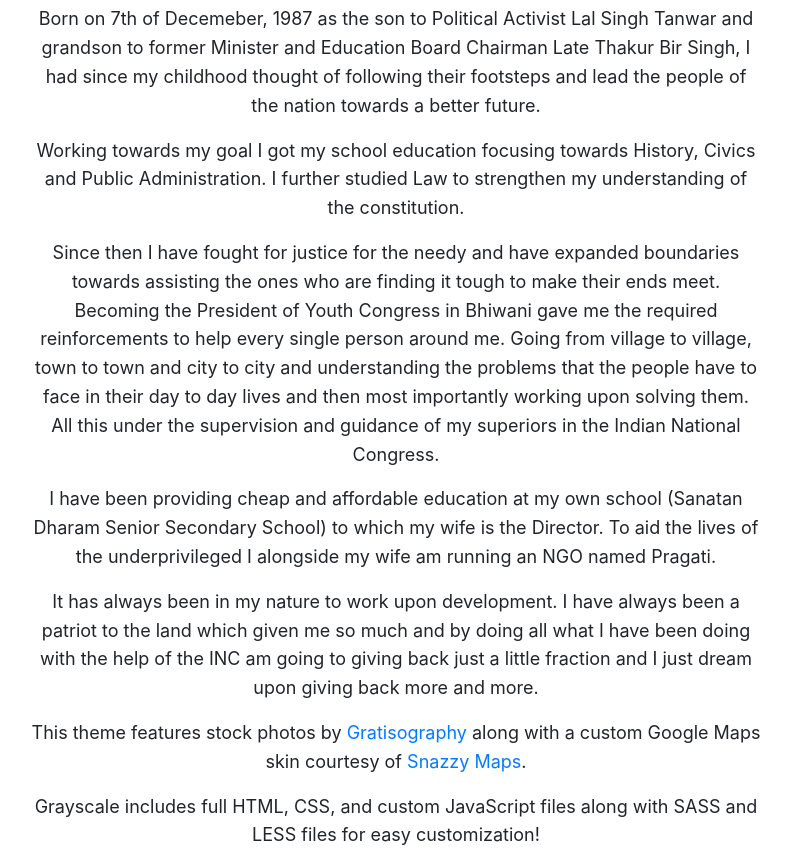
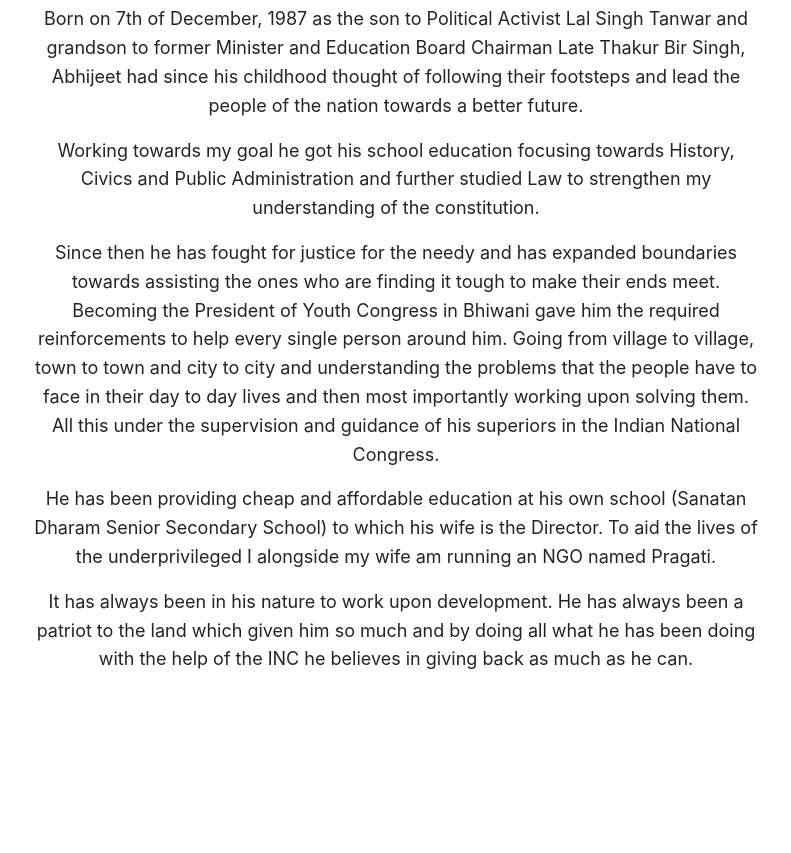
Before and after one commit to chauhanani03/Chauhan123, a website with bundled scripts: page index.html in a window 1280 px wide. Shown: the part 1041-1894 px from the top of the page, without its empty margins (244-1035 px from the left). Built offline with nearby package versions, Linux system fonts and the light colour scheme.

Commit message:
Update index.html

```diff
--- a/index.html
+++ b/index.html
@@ -69,22 +69,18 @@
         <div class="row">
           <div class="col-lg-8 mx-auto">
             <h2>About Abhijeet</h2>
-            <p>Born on 7th of Decemeber, 1987 as the son to Political Activist Lal Singh Tanwar and grandson to former Minister and Education Board Chairman Late Thakur Bir Singh, I had since my childhood thought of following their footsteps and lead the people of the nation towards a better future.
+            <p>Born on 7th of December, 1987 as the son to Political Activist Lal Singh Tanwar and grandson to former Minister and Education Board Chairman Late Thakur Bir Singh, Abhijeet had since his childhood thought of following their footsteps and lead the people of the nation towards a better future.
+            </p>
 
-</p><p>Working towards my goal I got my school education focusing towards History, Civics and Public Administration. I further studied Law to strengthen my understanding of the constitution.
+            <p>Working towards my goal he got his school education focusing towards History, Civics and Public Administration and further studied Law to strengthen my understanding of the constitution.</p>
 
-</p><p>Since then I have fought for justice for the needy and have expanded boundaries towards assisting the ones who are finding it tough to make their ends meet. Becoming the President of Youth Congress in Bhiwani gave me the required reinforcements to help every single person around me. Going from village to village, town to town and city to city and understanding the problems that the people have to face in their day to day lives and then most importantly working upon solving them. All this under the supervision and guidance of my superiors in the Indian National Congress.
+            <p>Since then he has fought for justice for the needy and has expanded boundaries towards assisting the ones who are finding it tough to make their ends meet. Becoming the President of Youth Congress in Bhiwani gave him the required reinforcements to help every single person around him. Going from village to village, town to town and city to city and understanding the problems that the people have to face in their day to day lives and then most importantly working upon solving them. All this under the supervision and guidance of his superiors in the Indian National Congress.</p>
 
-</p><p>I have been providing cheap and affordable education at my own school (Sanatan Dharam Senior Secondary School) to which my wife is the Director. To aid the lives of the underprivileged I alongside my wife am running an NGO named Pragati.
+            <p>He has been providing cheap and affordable education at his own school (Sanatan Dharam Senior Secondary School) to which his wife is the Director. To aid the lives of the underprivileged I alongside my wife am running an NGO named Pragati.</p>
 
-</p><p>It has always been in my nature to work upon development. I have always been a patriot to the land which given me so much and by doing all what I have been doing with the help of the INC am going to giving back just a little fraction and I just dream upon giving back more and more.
-</p>
-            <p>This theme features stock photos by
-              <a href="http://gratisography.com/">Gratisography</a>
-              along with a custom Google Maps skin courtesy of
-              <a href="http://snazzymaps.com/">Snazzy Maps</a>.</p>
-            <p>Grayscale includes full HTML, CSS, and custom JavaScript files along with SASS and LESS files for easy customization!</p>
-          </div>
+            <p>It has always been in his nature to work upon development. He has always been a patriot to the land which given him so much and by doing all what he has been doing with the help of the INC he believes in giving back as much as he can.</p>
+
+         </div>
         </div>
       </div>
     </section>
```
